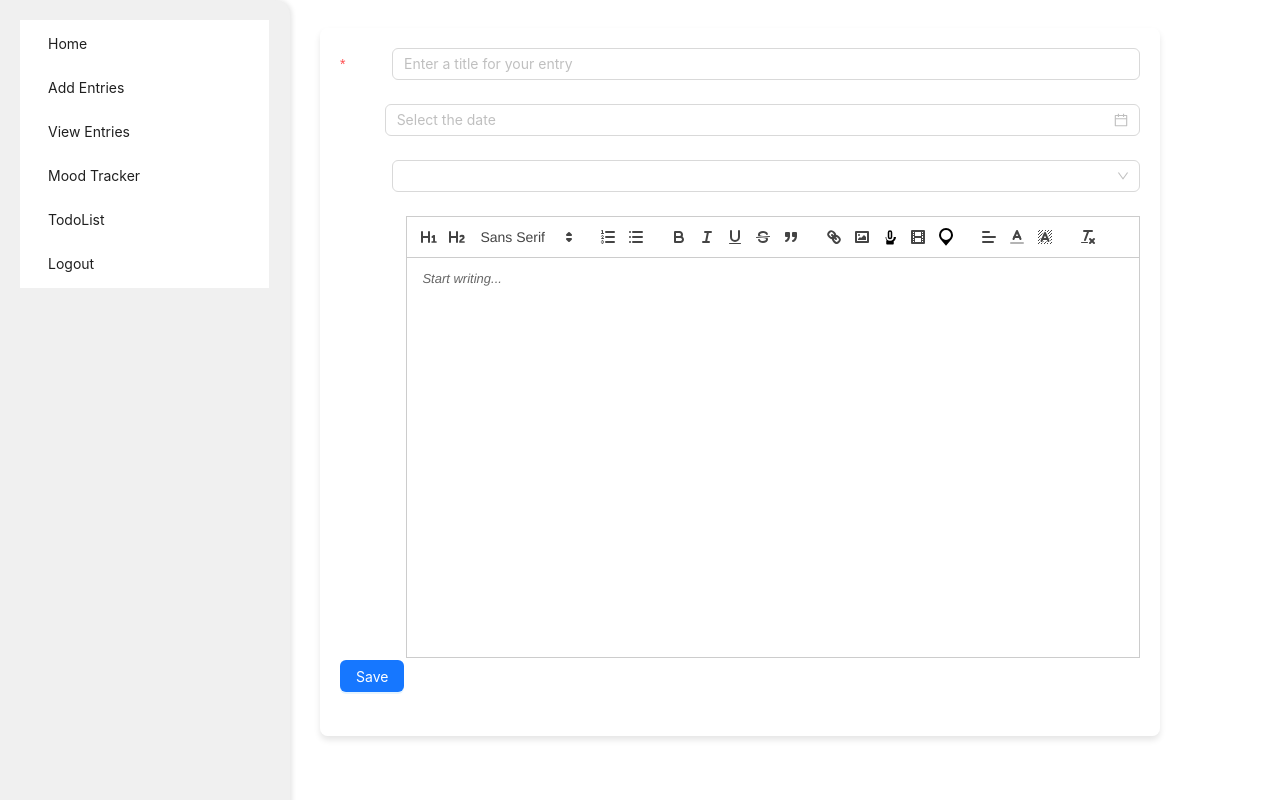
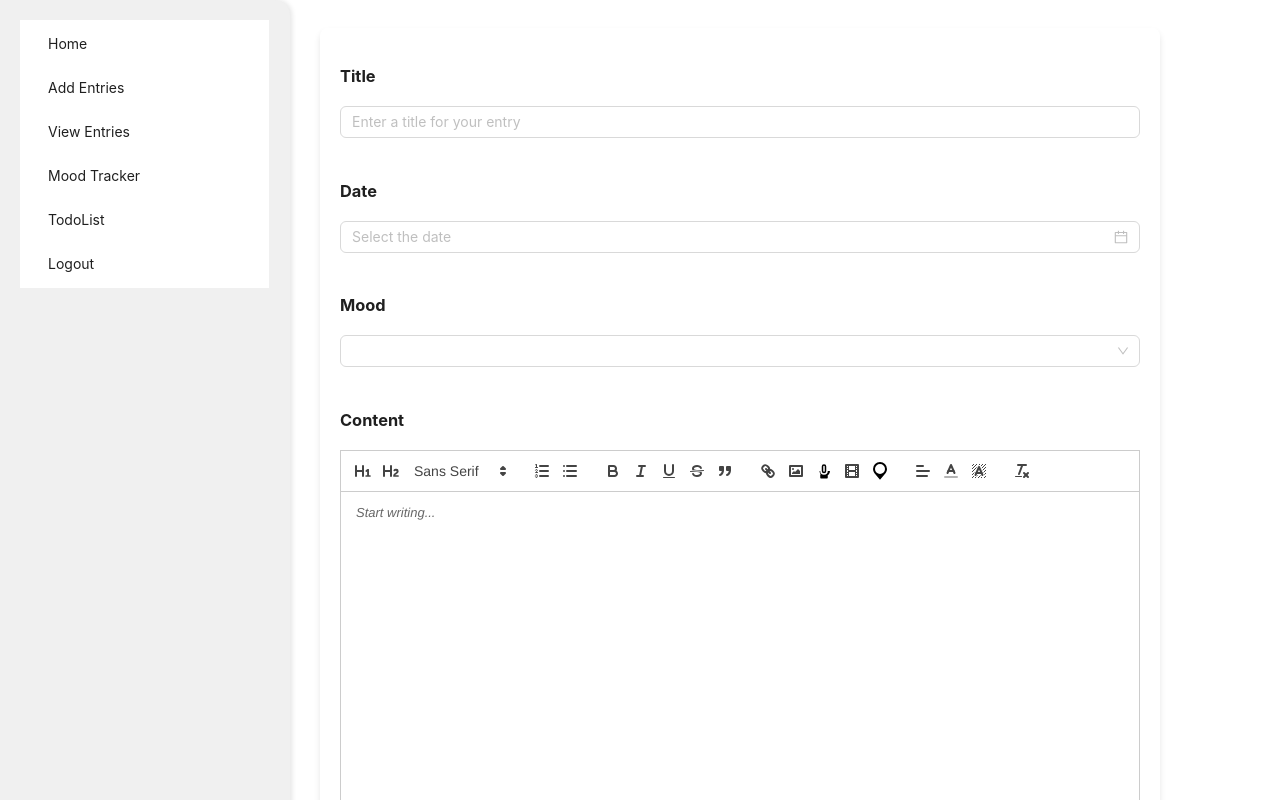
Before and after one commit to Munanom/Journal, a Next.js app: page /add-entry in a window 1280 px wide. Shown: the top 800 px of the page. Built offline with nearby package versions, Linux system fonts and the light colour scheme.

Commit message:
titles for entry

```diff
--- a/src/components/EntryForm.js
+++ b/src/components/EntryForm.js
@@ -1,12 +1,11 @@
 'use client';
 
-import React, { useState, useEffect, useContext } from 'react';
+import React, { useState } from 'react';
 import { Form, Button, DatePicker, Select, Input } from 'antd';
 import dynamic from 'next/dynamic';
 import 'react-quill/dist/quill.snow.css';
 import dayjs from 'dayjs';
 import styles from '../app/page.module.css';
-
 
 import Quill from 'quill';
 import 'react-quill/dist/quill.snow.css';
@@ -122,14 +121,16 @@ const EntryForm = ({ initialTitle = '', initialContent = '', initialDate = null,
 
   return (
     <Form onFinish={handleSubmit} className={styles.form}>
-      <Form.Item label="Title" required>
+      <Form.Item>
+        <h3>Title</h3>
         <Input
           value={title}
           onChange={(e) => setTitle(e.target.value)}
           placeholder="Enter a title for your entry"
         />
       </Form.Item>
-      <Form.Item label="Date">
+      <Form.Item>
+        <h3>Date</h3>
         <DatePicker
           value={date}
           onChange={(value) => setDate(value)}
@@ -137,7 +138,8 @@ const EntryForm = ({ initialTitle = '', initialContent = '', initialDate = null,
           style={{ width: '100%' }}
         />
       </Form.Item>
-      <Form.Item label="Mood">
+      <Form.Item>
+        <h3>Mood</h3>
         <Select
           value={mood}
           onChange={(value) => setMood(value)}
@@ -151,7 +153,8 @@ const EntryForm = ({ initialTitle = '', initialContent = '', initialDate = null,
           <Option value="anxious">Anxious</Option>
         </Select>
       </Form.Item>
-      <Form.Item label="Content">
+      <Form.Item>
+        <h3>Content</h3>
         <QuillNoSSRWrapper
           value={content}
           placeholder="Start writing..."
```
